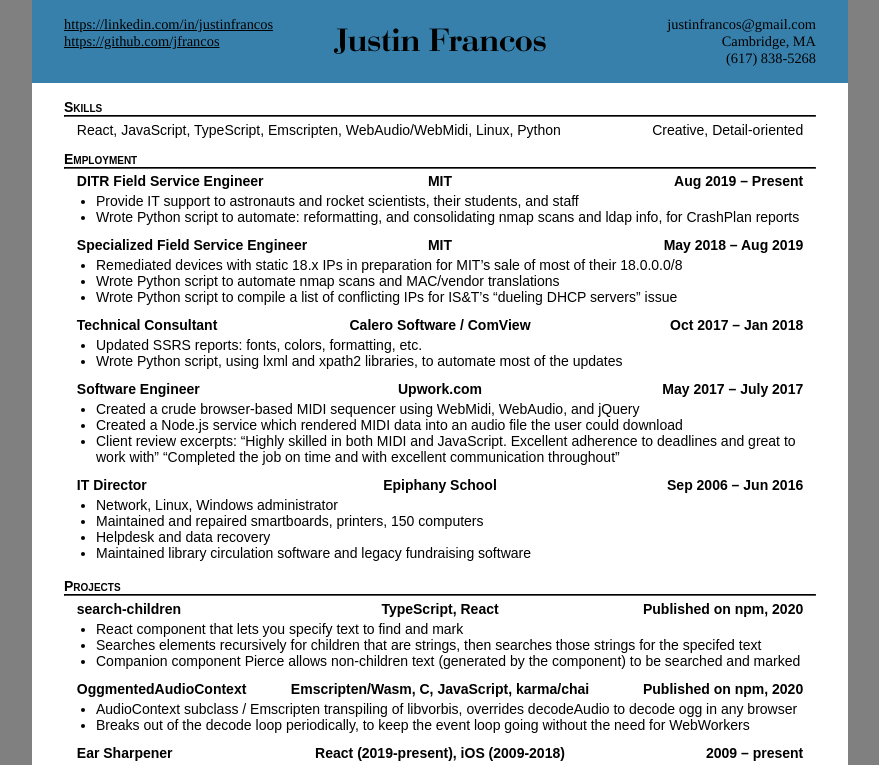
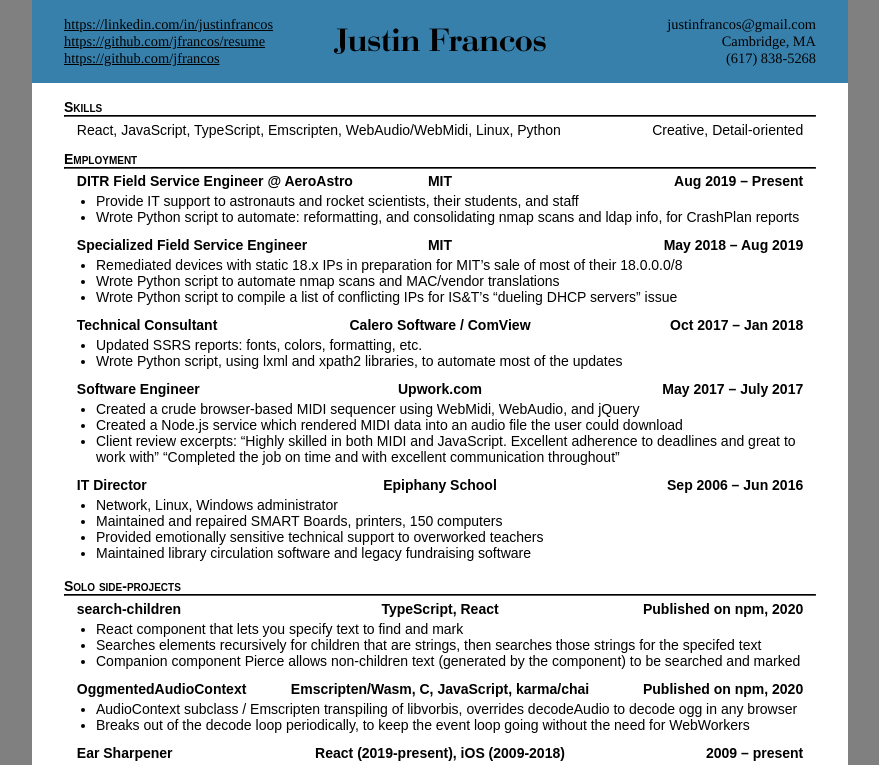
Before and after one commit to jfrancos/react-resume, a React (Create React App) app: page / in a window 1280 px wide. Shown: the top 765 px of the page, without its empty margins (200-1079 px from the left). Built offline with nearby package versions, Linux system fonts and the light colour scheme.

Commit message:
Updated some text

```diff
--- a/src/App.js
+++ b/src/App.js
@@ -19,6 +19,8 @@
       <div id="header" className="trio">
         <div style={{ width: "30%" }}>
           <Clickable>https://linkedin.com/in/justinfrancos</Clickable>
+          <br />
+          <Clickable>https://github.com/jfrancos/resume</Clickable>
           <br />
           <Clickable>https://github.com/jfrancos</Clickable>
         </div>
@@ -48,7 +50,7 @@
           <SubSection
             boldHeader
             header={[
-              "DITR Field Service Engineer",
+              "DITR Field Service Engineer @ AeroAstro",
               "MIT",
               "Aug 2019 – Present",
             ]}
@@ -128,9 +130,12 @@
             <ul>
               <li>Network, Linux, Windows administrator</li>
               <li>
-                Maintained and repaired smartboards, printers, 150 computers
+                Maintained and repaired SMART Boards, printers, 150 computers
               </li>
-              <li>Helpdesk and data recovery</li>
+              <li>
+                Provided emotionally sensitive technical support to overworked
+                teachers
+              </li>
               <li>
                 Maintained library circulation software and legacy fundraising
                 software
@@ -138,7 +143,8 @@
             </ul>
           </SubSection>
         </Section>
-        <Section title="Projects">
+        <Section title="
+        Solo side-projects">
           <SubSection
             header={[
               "search-children",
@@ -189,6 +195,9 @@
               <li>
                 React: Musical ear-training app, in-progress here:{" "}
                 <Clickable>https://earsnacks.app</Clickable>
+              </li>
+              <li>
+                React: Designed an SVG component that symbolically describes four different settings parameters
               </li>
               <li>
                 React: Built audio engine to get higher quality sounds from
```
